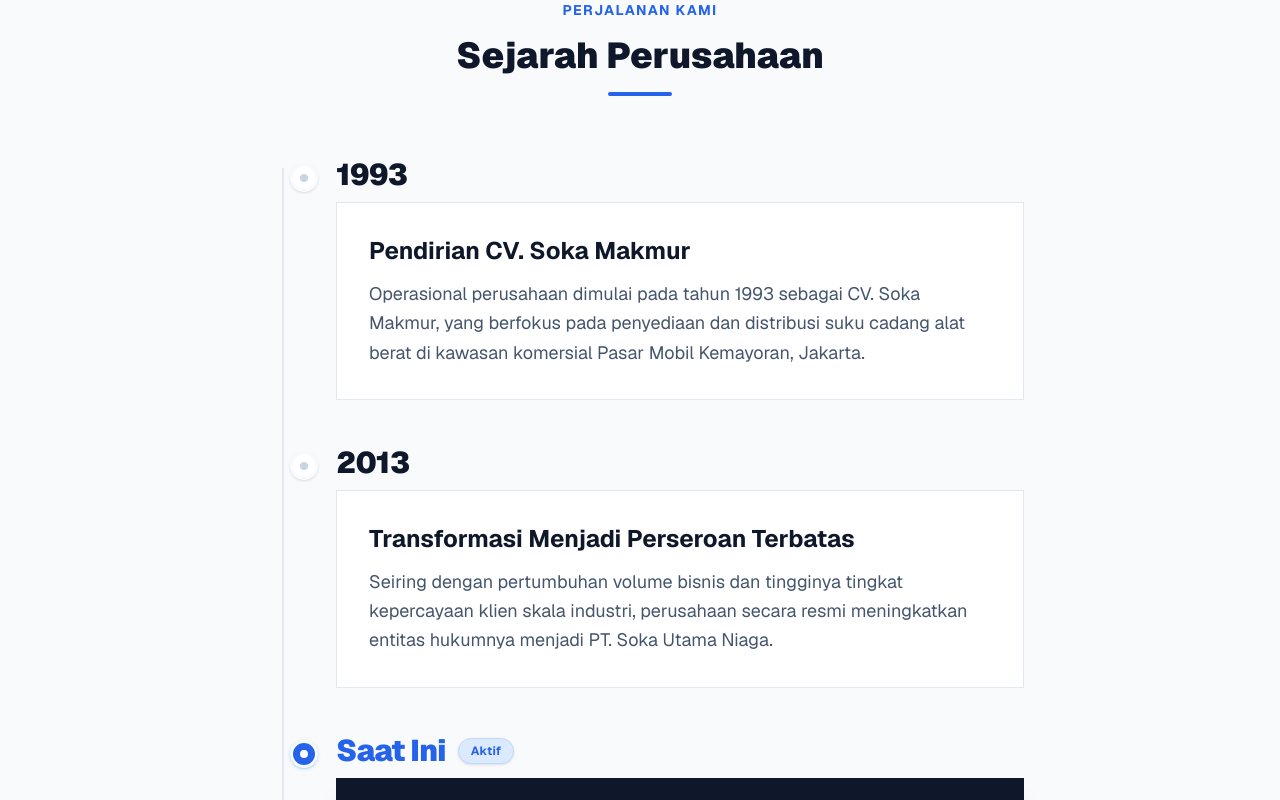
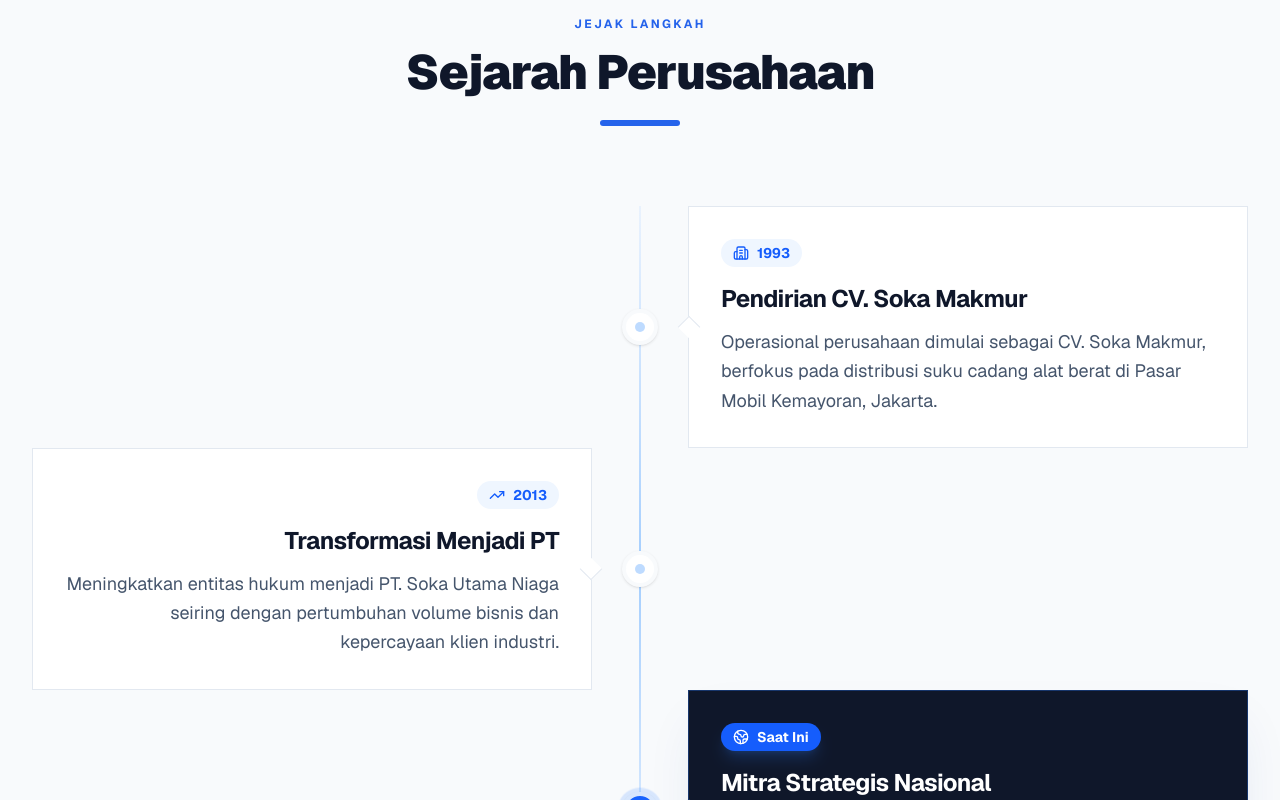
Before and after one commit to ReysGG/Website-Compony, a Next.js app: page /tentang-kami in a window 1280 px wide. Shown: the part 980-1780 px from the top of the page. Built offline with nearby package versions, Linux system fonts and the light colour scheme.

Commit message:
feat: Add new `History` and `Intro` components to display company timeline and introductory content.

```diff
--- a/components/history.tsx
+++ b/components/history.tsx
@@ -1,4 +1,5 @@
-import { BlurFade } from "@/components/ui/blur-fade"; // Pastikan Anda mengimpor komponen ini
+import { BlurFade } from "@/components/ui/blur-fade";
+import { Building2, TrendingUp, Globe2 } from "lucide-react";
 
 export function History() {
   const milestones = [
@@ -6,104 +7,118 @@
       year: "1993",
       title: "Pendirian CV. Soka Makmur",
       description:
-        "Operasional perusahaan dimulai pada tahun 1993 sebagai CV. Soka Makmur, yang berfokus pada penyediaan dan distribusi suku cadang alat berat di kawasan komersial Pasar Mobil Kemayoran, Jakarta.",
+        "Operasional perusahaan dimulai sebagai CV. Soka Makmur, berfokus pada distribusi suku cadang alat berat di Pasar Mobil Kemayoran, Jakarta.",
+      icon: <Building2 className="w-4 h-4" />,
       isCurrent: false,
     },
     {
       year: "2013",
-      title: "Transformasi Menjadi Perseroan Terbatas",
+      title: "Transformasi Menjadi PT",
       description:
-        "Seiring dengan pertumbuhan volume bisnis dan tingginya tingkat kepercayaan klien skala industri, perusahaan secara resmi meningkatkan entitas hukumnya menjadi PT. Soka Utama Niaga.",
+        "Meningkatkan entitas hukum menjadi PT. Soka Utama Niaga seiring dengan pertumbuhan volume bisnis dan kepercayaan klien industri.",
+      icon: <TrendingUp className="w-4 h-4" />,
       isCurrent: false,
     },
     {
       year: "Saat Ini",
-      title: "Mitra Strategis Pengadaan Nasional",
+      title: "Mitra Strategis Nasional",
       description:
-        "Hingga hari ini, PT. Soka Utama Niaga terus melayani rantai pasok nasional sebagai mitra andalan bagi berbagai perusahaan kontraktor, proyek infrastruktur, dan pertambangan di seluruh Indonesia.",
+        "Terus melayani rantai pasok nasional sebagai mitra andalan bagi berbagai kontraktor, proyek infrastruktur, dan pertambangan di seluruh Indonesia.",
+      icon: <Globe2 className="w-4 h-4" />,
       isCurrent: true,
     },
   ];
 
   return (
-    <section id="history" className="py-20 bg-slate-50 relative overflow-hidden">
+    <section id="history" className="py-24 bg-slate-50 relative overflow-hidden">
       <div className="max-w-7xl mx-auto px-4 sm:px-6 lg:px-8">
-
-        {/* Header Section dengan Animasi */}
+        {/* Header Section */}
         <BlurFade delay={0.2} inView>
-          <div className="max-w-3xl mx-auto text-center mb-16">
-            <span className="text-[#2563eb] font-bold tracking-widest uppercase text-sm mb-4 block">
-              Perjalanan Kami
+          <div className="max-w-3xl mx-auto text-center mb-20">
+            <span className="text-[#2563eb] font-bold tracking-[0.2em] uppercase text-xs mb-4 block">
+              Jejak Langkah
             </span>
-            <h2 className="text-3xl md:text-4xl font-black text-[#0f172a] mb-4">
+            <h2 className="text-3xl md:text-5xl font-black text-[#0f172a] mb-6 tracking-tight">
               Sejarah Perusahaan
             </h2>
-            <div className="w-16 h-1 bg-[#2563eb] mx-auto rounded-full" />
+            <div className="w-20 h-1.5 bg-[#2563eb] mx-auto rounded-full" />
           </div>
         </BlurFade>
 
-        <div className="max-w-3xl mx-auto">
-          <div className="relative pl-16 md:pl-20">
+        <div className="relative">
+          {/* Main Timeline Line - Centered on desktop, left-aligned on mobile */}
+          <div className="absolute left-[18px] md:left-1/2 top-0 bottom-0 w-[2px] bg-gradient-to-b from-blue-100 via-blue-400 to-blue-100 md:-translate-x-1/2 opacity-50" />
 
-            {/* Garis timeline utama */}
-            <div className="absolute left-[22px] md:left-[26px] top-2 bottom-0 w-[2px] bg-slate-200" />
+          <ol className="relative space-y-12 md:space-y-0">
+            {milestones.map((item, idx) => {
+              const isEven = idx % 2 === 0;
 
-            {milestones.map((item, idx) => (
-              // Menambahkan efek fade-in bertahap (delay bertambah sesuai index)
-              <BlurFade key={idx} delay={0.3 + (idx * 0.15)} inView>
-                <div className={`relative ${idx !== milestones.length - 1 ? "mb-12" : ""}`}>
-
-                  {/* Dot marker */}
+              return (
+                <li key={idx} className="relative">
+                  <BlurFade delay={0.3 + idx * 0.1} inView>
+                    <div className={`flex items-start md:items-center ${isEven ? "md:flex-row-reverse" : "md:flex-row"}`}>
+                      {/* 1. Content Card Container */}
+                      <div className="w-full md:w-1/2 pl-12 md:pl-0">
                         <div className={`
-                    absolute -left-[42px] md:-left-[46px] top-1
-                    w-7 h-7 rounded-full border-[3px] border-slate-50
-                    flex items-center justify-center z-10 shadow-sm transition-transform duration-300 hover:scale-110
-                    ${item.isCurrent ? "bg-[#2563eb] shadow-blue-500/30" : "bg-white"}
+                          relative p-6 md:p-8 rounded-3xl border transition-all duration-500
+                          ${item.isCurrent
+                            ? "bg-[#0f172a] border-blue-500/30 shadow-2xl shadow-blue-900/10"
+                            : "bg-white border-slate-200 hover:border-blue-200 hover:shadow-xl hover:shadow-slate-200/50"}
+                          ${isEven ? "md:ml-12" : "md:mr-12 text-left md:text-right"}
                         `}>
-                    <div className={`w-2 h-2 rounded-full ${item.isCurrent ? "bg-white" : "bg-slate-300"}`} />
+                          {/* Year Badge */}
+                          <div className={`
+                            inline-flex items-center gap-2 mb-4 px-3 py-1 rounded-full text-sm font-bold
+                            ${item.isCurrent
+                              ? "bg-blue-600 text-white shadow-lg shadow-blue-500/20"
+                              : "bg-blue-50 text-blue-600"}
+                          `}>
+                            {item.icon}
+                            <span>{item.year}</span>
                           </div>
 
-                  {/* Tahun & Badge */}
-                  <div className="flex items-center gap-3 mb-3">
-                    <span className={`
-                      text-2xl md:text-3xl font-black tracking-tight leading-none
-                      ${item.isCurrent ? "text-[#2563eb]" : "text-[#0f172a]"}
-                    `}>
-                      {item.year}
-                    </span>
-                    {item.isCurrent && (
-                      // Perbaikan warna badge agar lebih kontras dan modern
-                      <span className="text-xs font-bold bg-blue-100 text-[#2563eb] border border-blue-200 px-3 py-1 rounded-full tracking-wide shadow-sm">
-                        Aktif
-                      </span>
-                    )}
-                  </div>
-
-                  {/* Card Content */}
-                  <div className={`
-                    p-6 md:p-8 rounded-2xl border transition-all duration-300
-                    ${item.isCurrent
-                      ? "bg-[#0f172a] border-[#0f172a] shadow-xl transform hover:-translate-y-1"
-                      : "bg-white border-slate-200 hover:border-[#2563eb]/50 hover:shadow-md"}
-                  `}>
                           <h3 className={`
-                      text-xl md:text-2xl font-bold mb-3
+                            text-xl md:text-2xl font-bold mb-3 tracking-tight
                             ${item.isCurrent ? "text-white" : "text-[#0f172a]"}
                           `}>
                             {item.title}
                           </h3>
                           <p className={`
                             text-base md:text-lg leading-relaxed
-                      ${item.isCurrent ? "text-slate-300" : "text-slate-600"}
+                            ${item.isCurrent ? "text-slate-400" : "text-slate-600"}
                           `}>
                             {item.description}
                           </p>
+
+                          {/* Arrow tip (Desktop only) */}
+                          <div className={`hidden md:block absolute top-1/2 -translate-y-1/2 w-4 h-4 rotate-45 border-b border-r
+                            ${isEven ? "-left-2 border-l border-t border-b-0 border-r-0" : "-right-2 border-r border-b border-l-0 border-t-0"}
+                            ${item.isCurrent ? "bg-[#0f172a] border-blue-500/30" : "bg-white border-slate-200"}
+                          `} />
+                        </div>
                       </div>
 
+                      {/* 2. Timeline Marker (Centered on desktop, left-aligned on mobile) */}
+                      <div className="absolute left-0 md:left-1/2 top-4 md:top-1/2 md:-translate-y-1/2 md:-translate-x-1/2 z-20">
+                        <div className={`
+                          relative w-9 h-9 rounded-full flex items-center justify-center border-[4px] border-slate-50 shadow-sm
+                          ${item.isCurrent ? "bg-blue-600" : "bg-white"}
+                        `}>
+                          {item.isCurrent && (
+                            <div className="absolute inset-0 rounded-full animate-ping bg-blue-500/40" />
+                          )}
+                          <div className={`w-2.5 h-2.5 rounded-full ${item.isCurrent ? "bg-white" : "bg-blue-200"}`} />
+                        </div>
+                      </div>
+
+                      {/* 3. Empty spacer for the other side (Desktop only) */}
+                      <div className="hidden md:block md:w-1/2" />
                     </div>
                   </BlurFade>
-            ))}
-          </div>
+                </li>
+              );
+            })}
+          </ol>
         </div>
       </div>
     </section>
--- a/components/intro.tsx
+++ b/components/intro.tsx
@@ -1,68 +1,116 @@
 import Image from "next/image";
-import Link from "next/link"; // Tambahkan Link untuk tombol CTA
+import Link from "next/link";
 import { BlurFade } from "@/components/ui/blur-fade";
-import { ArrowRight } from "lucide-react"; // Opsional: icon untuk tombol
+import { ArrowRight, CheckCircle2, ShieldCheck } from "lucide-react";
 
 export function Intro() {
   return (
-    <section id="intro" className="py-24 bg-background text-foreground">
-      <div className="max-w-7xl mx-auto px-4 sm:px-6 lg:px-8">
+    <section id="intro" className="py-24 bg-white relative overflow-hidden">
+      {/* Background Decor */}
+      <div className="absolute top-0 left-0 w-full h-full opacity-[0.03] pointer-events-none">
+        <div className="absolute top-0 left-0 w-full h-full bg-[grid-linear-gradient(to_right,#80808012_1px,transparent_1px),grid-linear-gradient(to_bottom,#80808012_1px,transparent_1px)] bg-[size:40px_40px]" />
+      </div>
 
-        {/* Header Section dengan Eyebrow Text */}
+      <div className="max-w-7xl mx-auto px-4 sm:px-6 lg:px-8 relative z-10">
+
+        {/* Header Section */}
         <BlurFade delay={0.2} inView>
-          <div className="text-center mb-16 max-w-4xl mx-auto">
-            <span className="text-[#2563eb] font-bold tracking-widest uppercase text-sm mb-4 block">
-              Tentang Kami
+          <div className="text-center mb-16 md:mb-24 max-w-4xl mx-auto">
+            <div className="inline-flex items-center gap-2 px-3 py-1 rounded-full bg-blue-50 border border-blue-100 mb-6">
+              <ShieldCheck className="w-4 h-4 text-blue-600" />
+              <span className="text-blue-700 font-bold tracking-wider uppercase text-[10px] md:text-xs">
+                Partner Alat Berat Terpercaya
               </span>
-            <h2 className="text-3xl md:text-5xl font-extrabold tracking-tight leading-tight text-[#0f172a]">
-              Pilihan Alat Berat yang Tepat Akan Menentukan Keberhasilan Pekerjaan Anda
+            </div>
+            <h2 className="text-3xl md:text-6xl font-black tracking-tight leading-[1.1] text-[#0f172a] mb-8">
+              Pilihan Alat Berat yang Tepat Menentukan <span className="text-blue-600">Keberhasilan Anda</span>
             </h2>
+            <div className="w-24 h-1.5 bg-blue-600 mx-auto rounded-full" />
           </div>
         </BlurFade>
 
-        <div className="grid lg:grid-cols-12 gap-12 items-center max-w-6xl mx-auto">
+        <div className="grid lg:grid-cols-12 gap-16 items-center">
 
           {/* Kolom Teks */}
-          <div className="lg:col-span-7 space-y-6 text-lg md:text-xl text-slate-700 font-medium leading-relaxed">
+          <div className="lg:col-span-6 space-y-8 order-2 lg:order-1">
             <BlurFade delay={0.4} inView>
-              <p>
-                Kehadiran alat berat sangat dibutuhkan untuk melaksanakan proyek infrastruktur, proses produksi di pabrik, bongkar muat dan lain sebagainya. Ya, ketika tenaga manusia mungkin tidak dapat menyelesaikan tugas berat, Anda sangat membutuhkan alat berat seperti Crawler Crane, Mobile/Truck Crane, Rough Terrain Crane, dll.
+              <div className="space-y-6">
+                <p className="text-lg md:text-xl text-slate-600 leading-relaxed font-medium">
+                  Kehadiran alat berat sangat vital untuk proyek infrastruktur, industri, hingga logistik. Saat tenaga manual mencapai batasnya, <span className="text-[#0f172a] font-bold">PT. Soka Utama Niaga</span> hadir dengan solusi armada tangguh.
                 </p>
+
+                <div className="grid sm:grid-cols-2 gap-4 pt-4">
+                  {[
+                    "Crawler Crane",
+                    "Mobile/Truck Crane",
+                    "Rough Terrain Crane",
+                    "Suku Cadang Lengkap"
+                  ].map((item, i) => (
+                    <div key={i} className="flex items-center gap-3 text-slate-700 font-semibold">
+                      <CheckCircle2 className="w-5 h-5 text-blue-600" />
+                      <span>{item}</span>
+                    </div>
+                  ))}
+                </div>
+
+                <p className="text-lg text-slate-500 italic border-l-4 border-blue-200 pl-6 py-2">
+                  "Kami memberikan kemudahan akses peralatan konstruksi berkualitas tinggi untuk setiap langkah proyek Anda."
+                </p>
+              </div>
             </BlurFade>
 
-            <BlurFade delay={0.5} inView>
-              <p>
-                Jenis Crane apapun yang Anda butuhkan, kami siap membantu Anda di setiap langkah. Kami membuatnya nyaman dan mudah untuk menemukan peralatan konstruksi yang tepat untuk Anda. Dan <span className="text-[#0f172a] font-bold">PT. Soka Utama Niaga</span> hadir sebagai perusahaan pemasok alat berat yang lengkap dan terpercaya.
-              </p>
-            </BlurFade>
-
-            {/* Tambahan Call to Action (CTA) */}
+            {/* CTA Button */}
             <BlurFade delay={0.6} inView>
-              <div className="pt-4">
+              <div className="flex flex-col sm:flex-row gap-4 pt-4">
                 <Link
                   href="/produk"
-                  className="inline-flex items-center justify-center px-6 py-3 text-base font-semibold text-white transition-all duration-300 bg-[#2563eb] rounded-lg hover:bg-[#1d4ed8] hover:shadow-lg hover:shadow-blue-500/30 group"
+                  className="inline-flex items-center justify-center px-8 py-4 text-lg font-bold text-white transition-all duration-300 bg-blue-600 rounded-2xl hover:bg-blue-700 hover:shadow-2xl hover:shadow-blue-500/40 group active:scale-95"
                 >
-                  Lihat Katalog Produk
-                  <ArrowRight className="ml-2 h-5 w-5 transition-transform group-hover:translate-x-1" />
+                  Jelajahi Katalog
+                  <ArrowRight className="ml-2 h-5 w-5 transition-transform group-hover:translate-x-2" />
+                </Link>
+                <Link
+                  href="/kontak"
+                  className="inline-flex items-center justify-center px-8 py-4 text-lg font-bold text-blue-600 transition-all duration-300 bg-white border-2 border-blue-50 rounded-2xl hover:border-blue-200 hover:bg-blue-50 active:scale-95"
+                >
+                  Konsultasi Gratis
                 </Link>
               </div>
             </BlurFade>
           </div>
 
-          {/* Kolom Gambar dengan perbaikan struktur layout */}
-          <div className="lg:col-span-5">
-            <BlurFade delay={0.6} inView>
-              <div className="p-2 rounded-2xl border-2 border-slate-100 bg-white group hover:border-[#2563eb]/50 transition-colors shadow-sm">
-                {/* Inner wrapper khusus untuk image agar 'fill' dan padding tidak bentrok */}
-                <div className="relative aspect-[4/3] w-full overflow-hidden rounded-xl">
+          {/* Kolom Gambar */}
+          <div className="lg:col-span-6 order-1 lg:order-2">
+            <BlurFade delay={0.5} inView>
+              <div className="relative">
+                {/* Decorative Elements */}
+                <div className="absolute -top-6 -right-6 w-32 h-32 bg-blue-100 rounded-full blur-3xl opacity-60" />
+                <div className="absolute -bottom-10 -left-10 w-48 h-48 bg-slate-200 rounded-full blur-3xl opacity-40" />
+
+                {/* Image Container */}
+                <div className="relative z-10 p-3 rounded-[2.5rem] border-2 border-slate-100 bg-white/80 backdrop-blur-sm shadow-2xl overflow-hidden group">
+                  <div className="relative aspect-[4/5] sm:aspect-[4/3] w-full overflow-hidden rounded-[2rem]">
                     <Image
                       src="https://www.deere.com/assets/images/common/products/excavators/870g/870G-Large-Excavator-1366x768.jpg"
                       alt="Alat Berat PT Soka Utama Niaga"
                       fill
-                    sizes="(max-width: 768px) 100vw, 40vw"
-                    className="object-cover transition-transform duration-700 group-hover:scale-105"
+                      sizes="(max-width: 768px) 100vw, 50vw"
+                      className="object-cover transition-transform duration-1000 group-hover:scale-110"
                     />
+
+                    {/* Floating Trust Badge */}
+                    <div className="absolute bottom-6 right-6 left-6 p-4 rounded-2xl bg-white/90 backdrop-blur-md shadow-xl border border-white/50 transform transition-transform duration-500 group-hover:-translate-y-2">
+                      <div className="flex items-center gap-4">
+                        <div className="w-12 h-12 rounded-xl bg-blue-600 flex items-center justify-center text-white font-bold text-xl">
+                          30+
+                        </div>
+                        <div>
+                          <p className="text-sm font-black text-slate-900 leading-none">Tahun Pengalaman</p>
+                          <p className="text-xs font-bold text-blue-600">Melayani Proyek Nasional</p>
+                        </div>
+                      </div>
+                    </div>
+                  </div>
                 </div>
               </div>
             </BlurFade>
```
Lines whose indentation alone changed are shown as unchanged.
